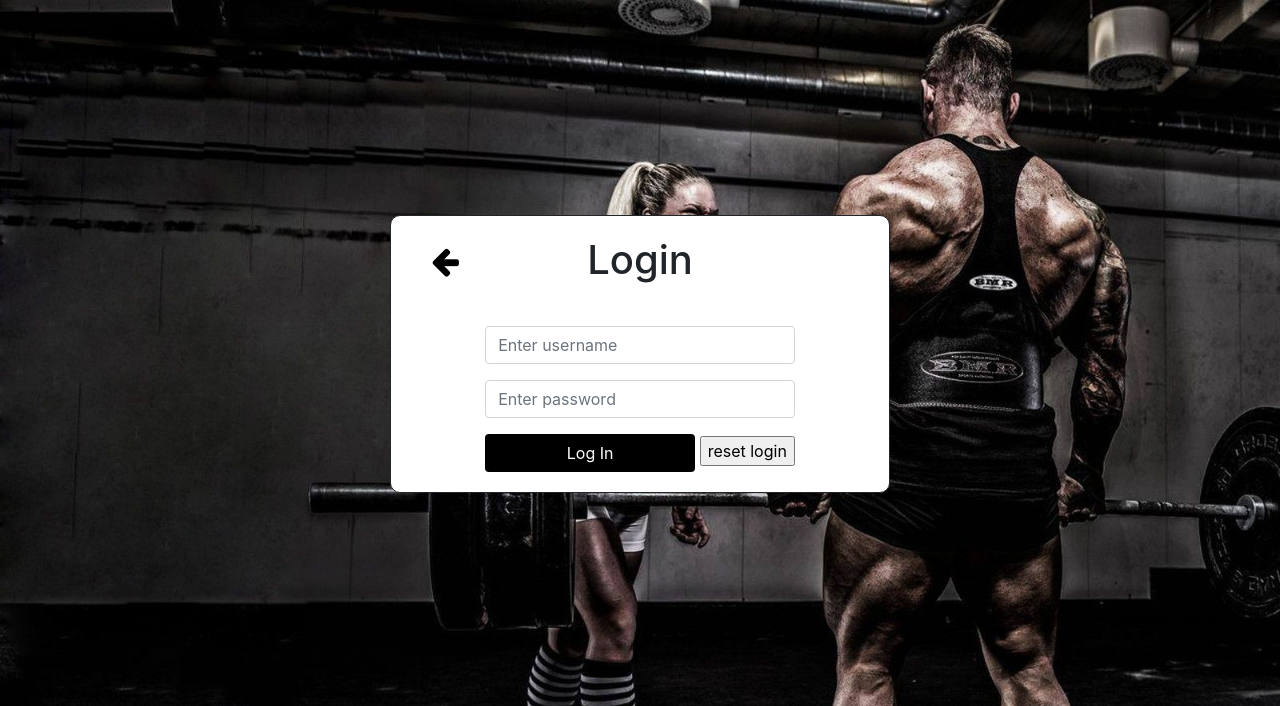
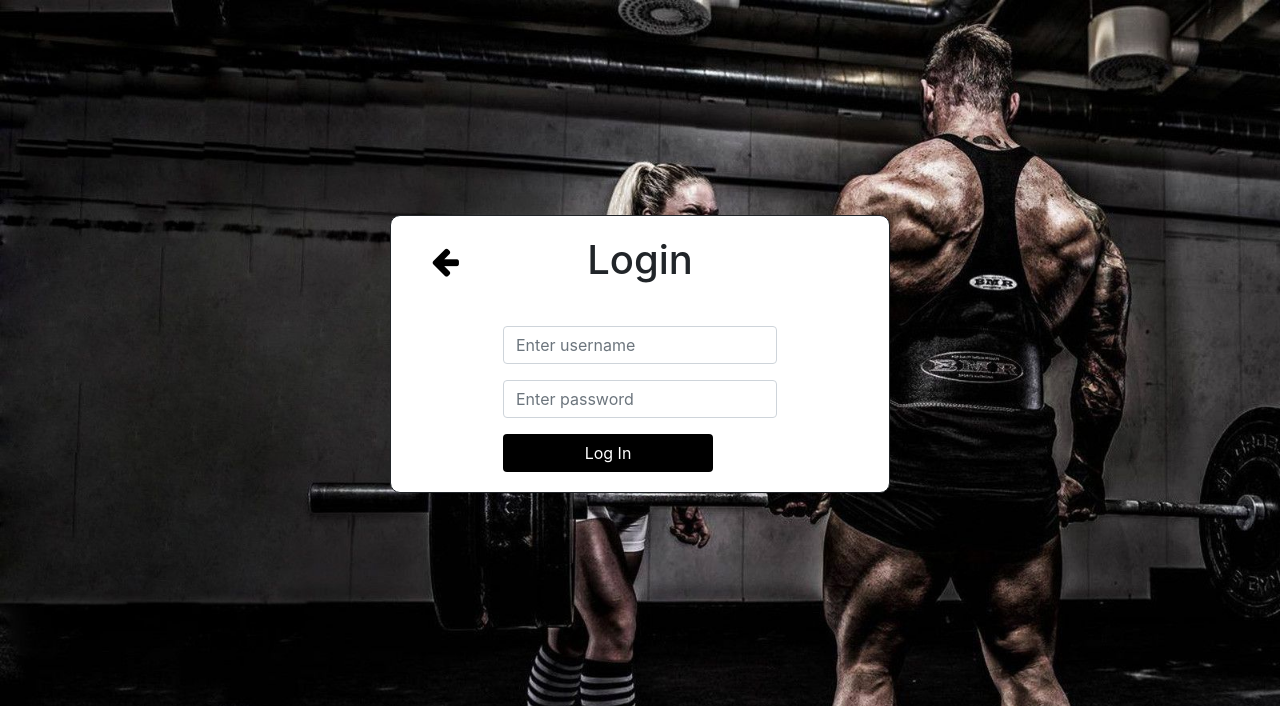
Before and after one commit to Aiden181/Intrain, a PHP site: page /login.php in a window 1280 px wide. Shown: the top 706 px of the page. Run offline with PHP 8.4, Linux system fonts and the light colour scheme.

Commit message:
improved login page code

```diff
--- a/login.php
+++ b/login.php
@@ -26,7 +26,7 @@
     <?php include('./includes/tools.php') ?>
 
     <div class="container-sm fadeInDown" id="login-form">
-        <form action="login.php" method="post">
+        <form action="<?php echo htmlspecialchars($_SERVER["PHP_SELF"]);?>" method="post" onsubmit="checkLogin(event)">
             <h1>Login</h1>
             <button type="button" id="go-back-btn"><a href="./index.php"><i class="fa fa-arrow-left"></i></a></button>
             <div class="form-group">
@@ -37,15 +37,15 @@
             <div class="form-group">
                 <input type="password" id="password" name="password" class="form-control fadeIn second" placeholder="Enter password">
             </div>
-            <input type="submit" name="login" class="btn fadeIn third" id="log-in-btn" value="Log In"></input>
+            <input type="submit" name="login" class="btn fadeIn third" id="log-in-btn" value="Log In">
 
             <!-- reset login button for debug -->
-            <input type="submit" name="reset-login" value="reset login">
+            <!-- <input type="submit" name="reset-login" value="reset login"> -->
         </form>
         <?php
-        if (isset($_POST['username'])) {
+        if ($invalid_login) {
             echo "<div class=\"form-group\" id=\"error-message\">";
-            echo $Msg;
+            echo $error_message;
             echo "</div>";
         }
         ?>
```
